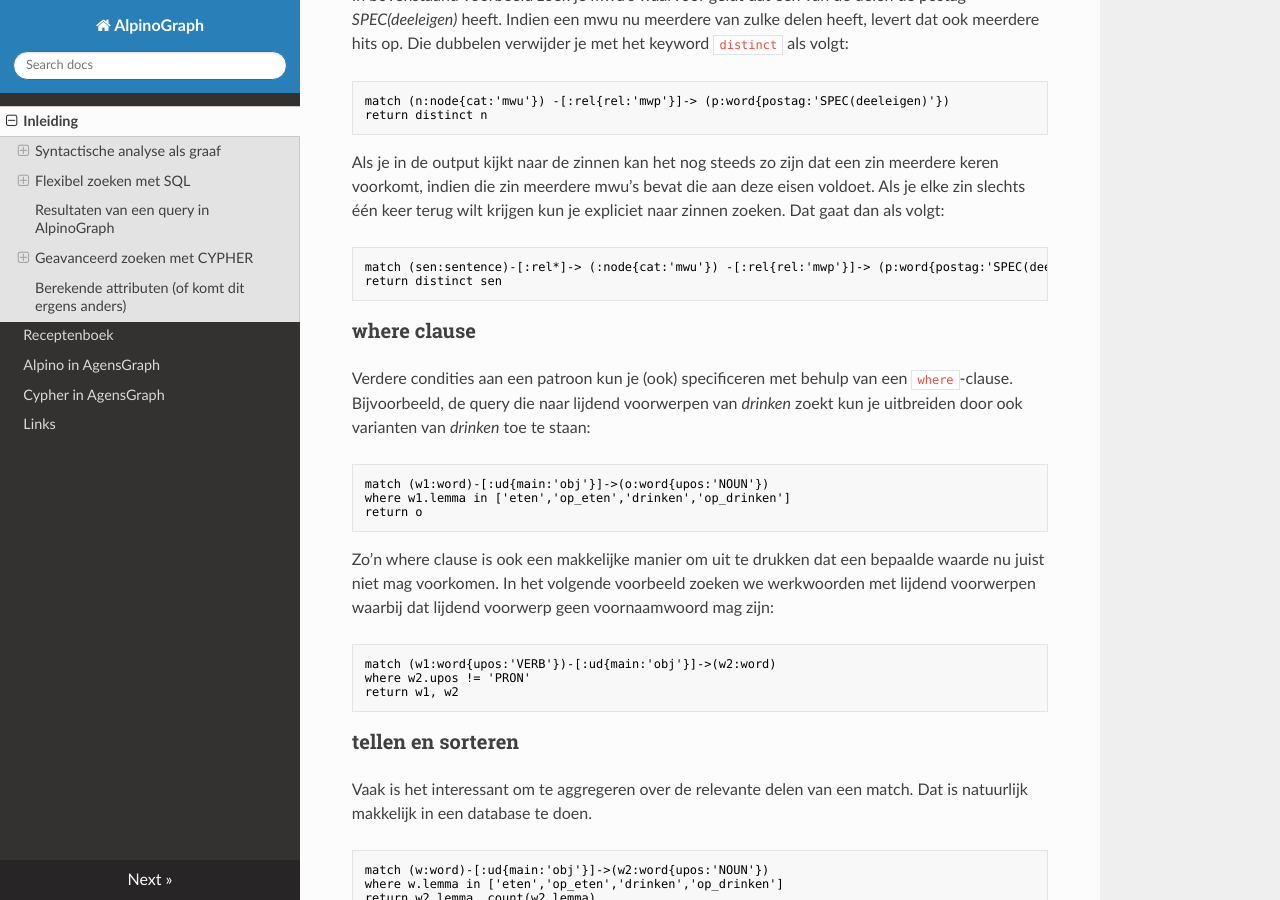
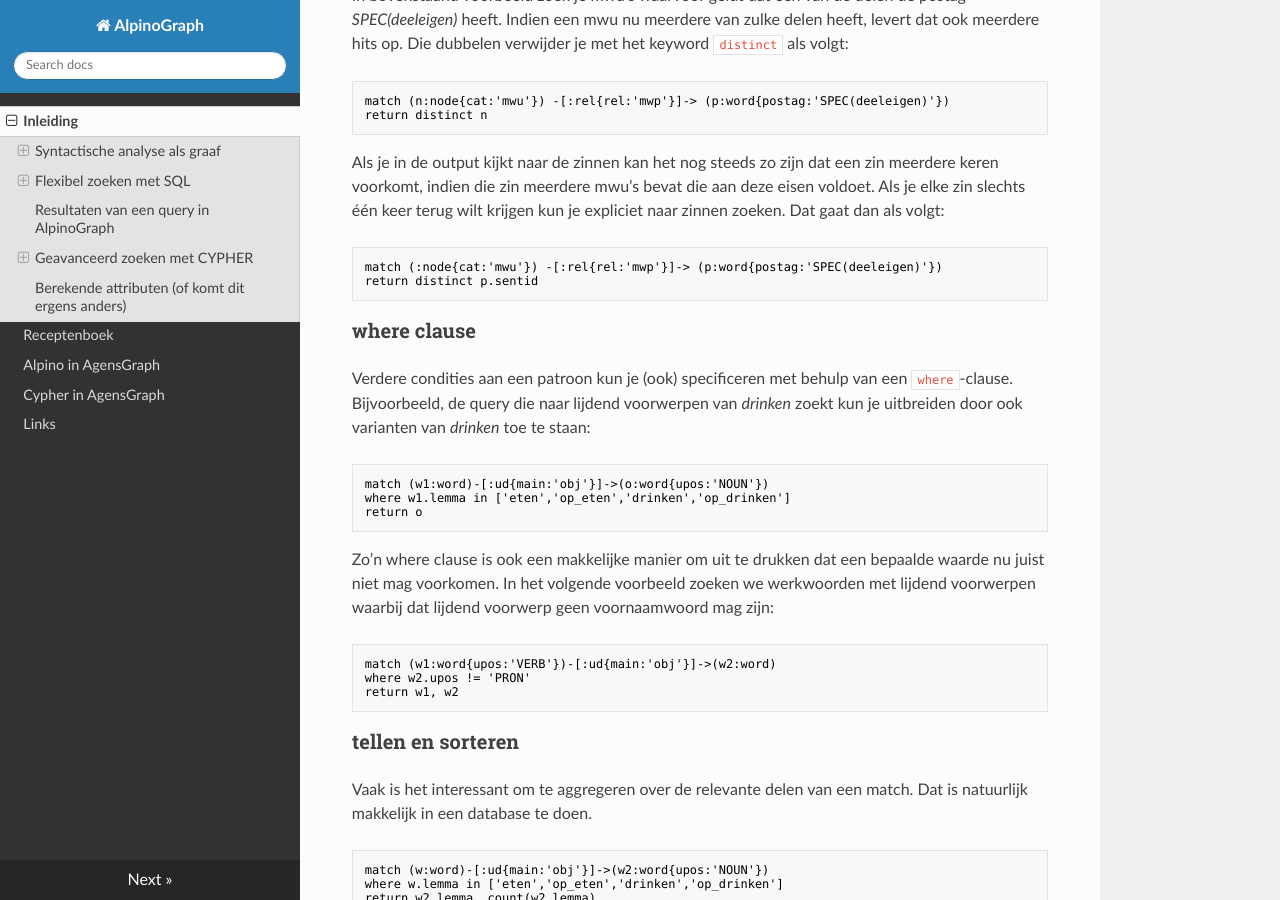
Before and after one commit to rug-compling/alpinograph-docs, an MkDocs documentation site: the page built from docs/index.md, in a window 1280 px wide and 900 px high, scrolled down 5632 px. Built offline with MkDocs 1.6.1, drawn with Linux system fonts in a browser that asks for light colours; nearby versions of some CDN libraries; some of the changed text lies outside the part shown.

Commit message:
een paar kleine correcties

````diff
--- a/docs/index.md
+++ b/docs/index.md
@@ -22,7 +22,7 @@ De syntactische analyse van een zin is beschikbaar, zoals hierboven al genoemd,
 
 ```text
 match (n:word{lemma: 'fiets'})
-return n;
+return n
 ```
 
 Een woord in de graafstructuur is een knoop van het type `word`. Een knoop ziet eruit als
@@ -224,11 +224,9 @@ return distinct n
 Als je in de output kijkt naar de zinnen kan het nog steeds zo zijn dat een zin meerdere keren voorkomt, indien die zin meerdere mwu's bevat die aan deze eisen voldoet. Als je elke zin slechts één keer terug wilt krijgen kun je expliciet naar zinnen zoeken. Dat gaat dan als volgt:
 
 ```text
-match (sen:sentence)-[:rel*]-> (:node{cat:'mwu'}) -[:rel{rel:'mwp'}]-> (p:word{postag:'SPEC(deeleigen)'})
-return distinct sen
+match (:node{cat:'mwu'}) -[:rel{rel:'mwp'}]-> (p:word{postag:'SPEC(deeleigen)'})
+return distinct p.sentid
 ```
-
-
 
 
 ### where clause
@@ -430,7 +430,7 @@ return n
 Soms is er behoefte om te kunnen zeggen dat een bepaalde knoop of bepaalde relatie een specifiek aantal keer aanwezig moet zijn. In het volgende voorbeeld willen we nevenschikking vinden waarbij er precies één coordinator is:
 
 ```text
-match n:node{cat: 'conj'})-[r:rel{rel: 'crd'}]->()
+match (n:node{cat: 'conj'})-[r:rel{rel: 'crd'}]->()
 with n, count(r) as cnt
 where cnt = 1
 return n
````
Also changed, not shown: other parts of docs/index.md (+2 -0 lines).
